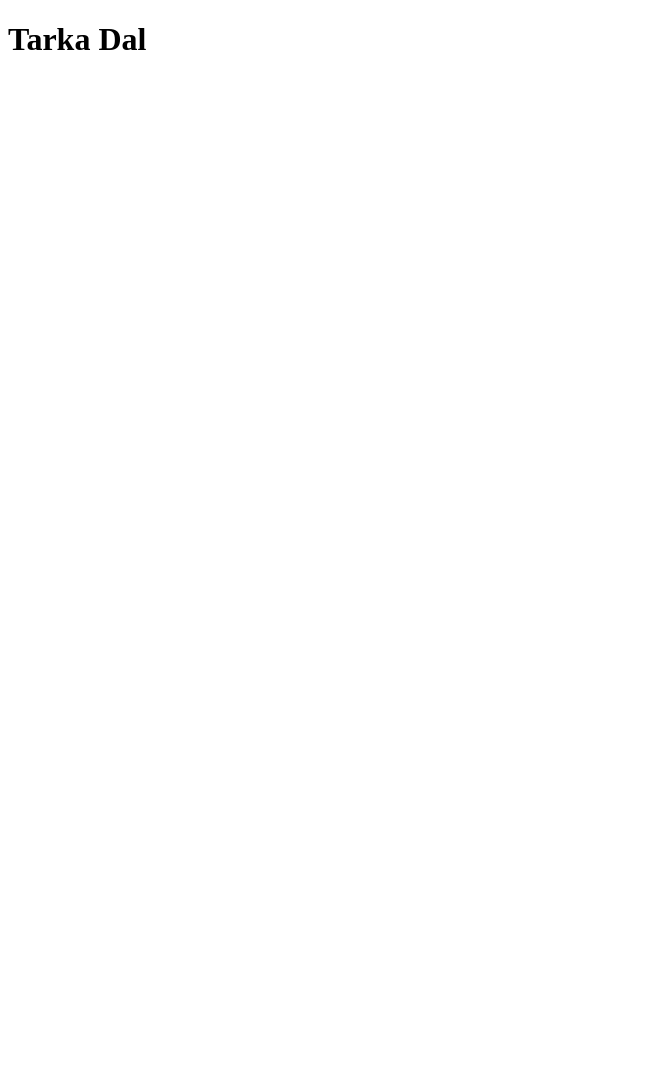
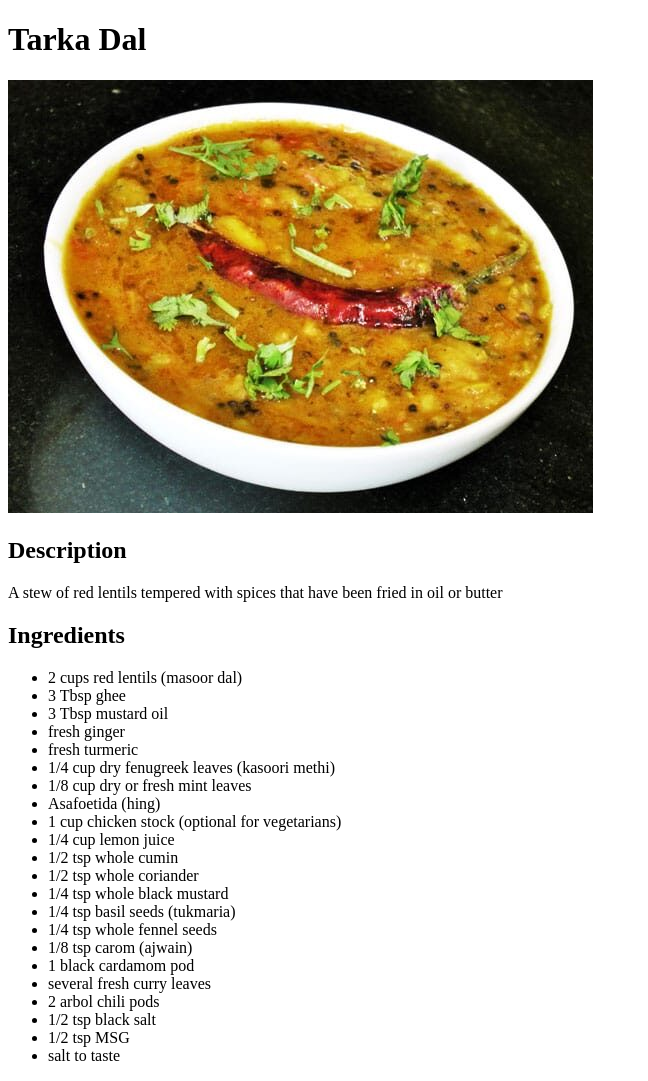
Before and after one commit to CarrotHandsome/odin-recipes, a plain HTML site: page recipes/tarka-dal.html in a window 1280 px wide. Shown: the whole page, without its empty margins (0-648 px from the left). Before the commit the page ends 800 px from the top, so only its background shows below. Drawn offline with Linux system fonts and the light colour scheme.

Commit message:
Added description and ingredients to tarka dal recipe

```diff
--- a/recipes/tarka-dal.html
+++ b/recipes/tarka-dal.html
@@ -4,5 +4,39 @@
         <meta charset="utf-8">
         <title>Tarka Dal</title>
     </head>
+
     <h1>Tarka Dal</h1>
+
+    <img src="Dal-fry.jpg" alt="Tarka Dal">
+
+    <h2>Description</h2>
+    <p>A stew of red lentils tempered with spices that have been fried in oil or butter</p>
+
+    <h2>Ingredients</h2>
+    <ul>
+        <li>2 cups red lentils (masoor dal)</li>
+        <li>3 Tbsp ghee</li>
+        <li>3 Tbsp mustard oil</li>
+        <li>fresh ginger</li>
+        <li>fresh turmeric</li>
+        <li>1/4 cup dry fenugreek leaves (kasoori methi)</li>
+        <li>1/8 cup dry or fresh mint leaves</li>
+        <li>Asafoetida (hing)</li>
+        <li>1 cup chicken stock (optional for vegetarians)</li>
+        <li>1/4 cup lemon juice</li>
+        <li>1/2 tsp whole cumin</li>
+        <li>1/2 tsp whole coriander</li>
+        <li>1/4 tsp whole black mustard</li>
+        <li>1/4 tsp basil seeds (tukmaria)</li>
+        <li>1/4 tsp whole fennel seeds</li>
+        <li>1/8 tsp carom (ajwain)</li>
+        <li>1 black cardamom pod</li>
+        <li>several fresh curry leaves</li>
+        <li>2 arbol chili pods</li>
+        <li>1/2 tsp black salt</li>
+        <li>1/2 tsp MSG</li>
+        <li>salt to taste</li>
+    </ul>
+
+
 </html>
```
